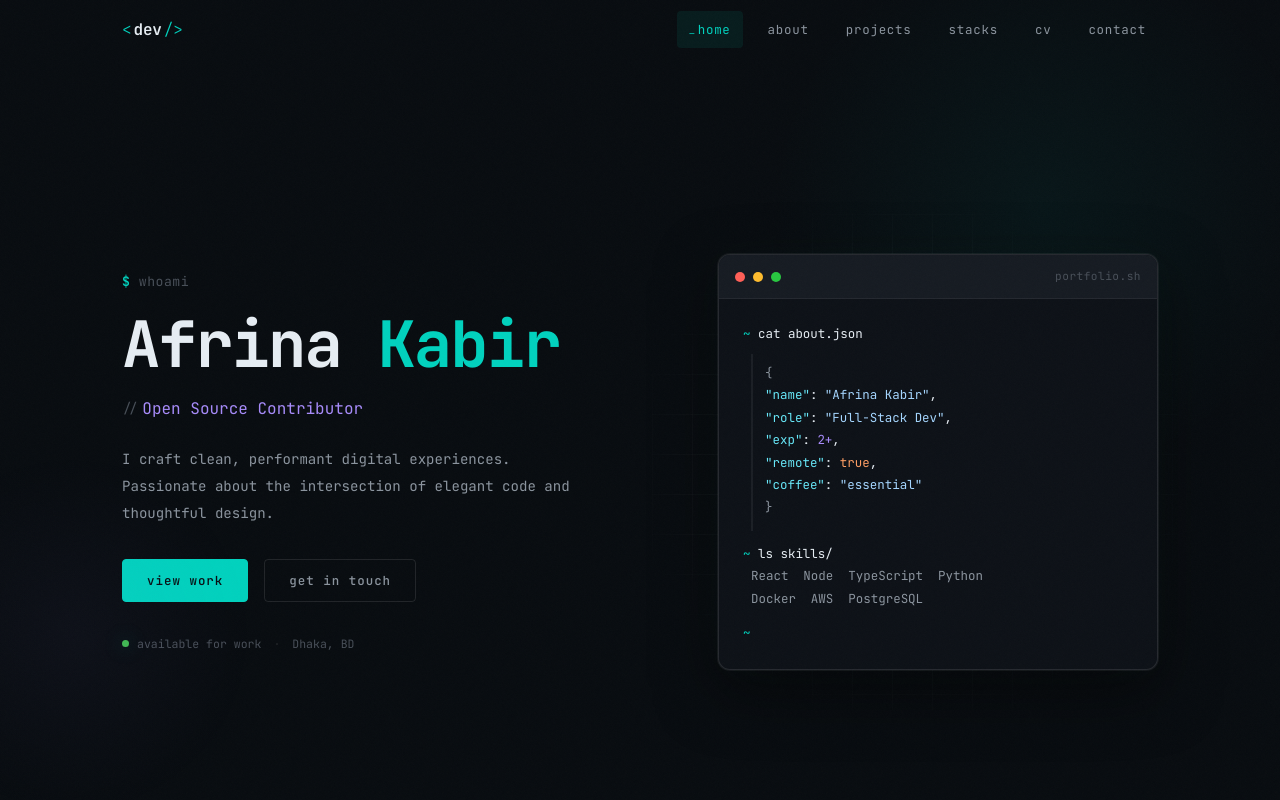
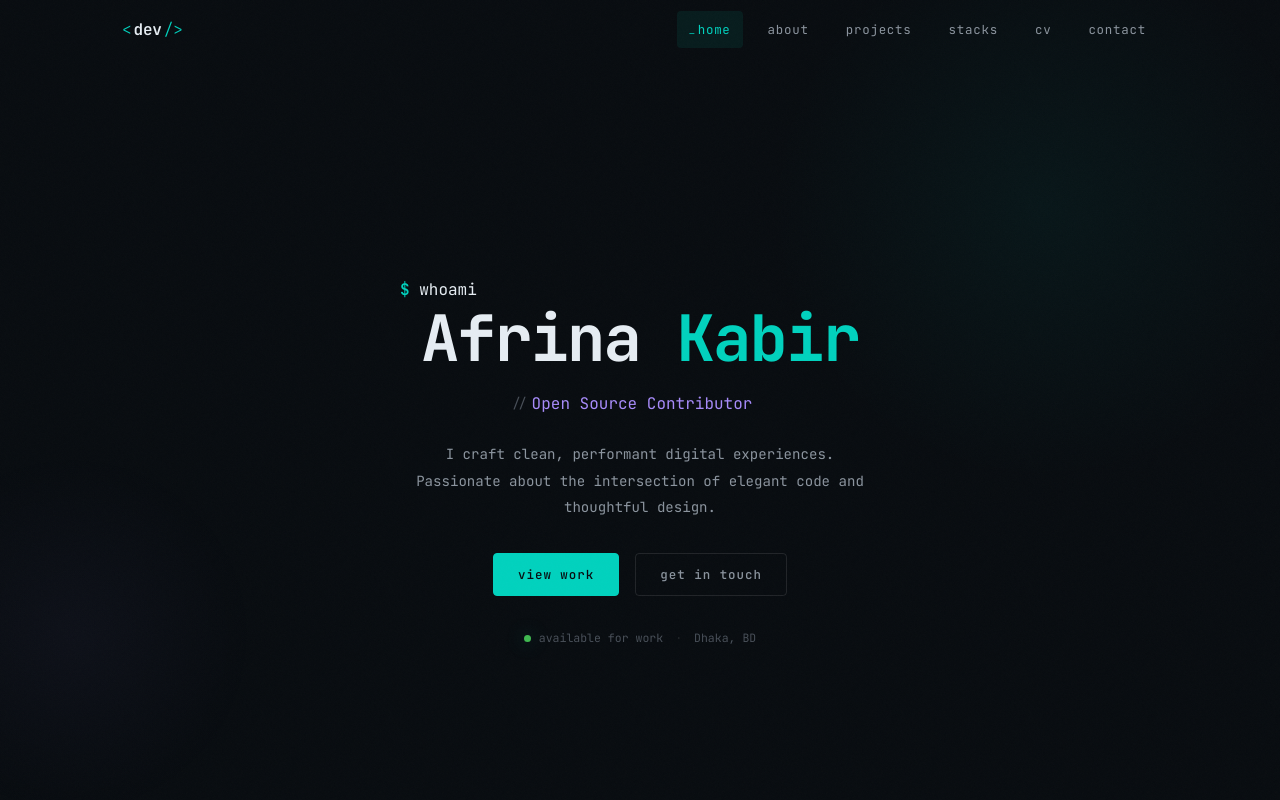
Before and after one commit to afrinaK/portfolio, a React (Vite) app: page / in a window 1280 px wide. Shown: the top 800 px of the page. Built offline with nearby package versions, Linux system fonts and the light colour scheme; the HTML template or start-up script is replaced by a standard one.

Commit message:
first changes

```diff
--- a/src/pages/Home.jsx
+++ b/src/pages/Home.jsx
@@ -6,7 +6,7 @@ const ROLES = [
   'Full-Stack Developer',
   'Open Source Contributor',
   'Problem Solver',
-  'UI/UX Enthusiast',
+  'Travel Enthusiast',
 ];
 
 export default function Home() {
@@ -91,7 +91,8 @@ export default function Home() {
         </div>
 
         {/* Right column — decorative terminal */}
-        <div className="home__terminal animate-fade-up" style={{ animationDelay: '0.4s' }}>
+
+        {/* <div className="home__terminal animate-fade-up" style={{ animationDelay: '0.4s' }}>
           <div className="terminal">
             <div className="terminal__bar">
               <span className="terminal__dot terminal__dot--red" />
@@ -106,8 +107,8 @@ export default function Home() {
                 <p>{'  '}<span className="t-key">"name"</span>: <span className="t-str">"Afrina Kabir"</span>,</p>
                 <p>{'  '}<span className="t-key">"role"</span>: <span className="t-str">"Full-Stack Dev"</span>,</p>
                 <p>{'  '}<span className="t-key">"exp"</span>: <span className="t-num">2+</span>,</p>
-                <p>{'  '}<span className="t-key">"remote"</span>: <span className="t-bool">true</span>,</p>
-                <p>{'  '}<span className="t-key">"coffee"</span>: <span className="t-str">"essential"</span></p>
+                <p>{'  '}<span className="t-key">"work-mode"</span>: <span className="t-bool">hybrid</span>,</p>
+                <p>{'  '}<span className="t-key">"tour"</span>: <span className="t-str">"essential"</span></p>
                 <p><span className="t-brace">{'}'}</span></p>
               </div>
               <p className="t-gap"><span className="t-prompt">~</span> <span className="t-cmd">ls skills/</span></p>
@@ -117,6 +118,7 @@ export default function Home() {
             </div>
           </div>
         </div>
+        */}
       </div>
 
       {/* Scroll indicator */}
--- a/src/styles/Home.css
+++ b/src/styles/Home.css
@@ -37,19 +37,29 @@
 }
 
 .home__inner {
-  display: grid;
-  grid-template-columns: 1fr 1fr;
+  display: flex;          /* Changed from grid to flex */
+  justify-content: center; /* Centers your content perfectly on the entire screen */
+  align-items: center;
   gap: var(--space-8);
-  align-items: center;
   min-height: calc(100vh - var(--nav-height) - var(--space-8));
 }
 
+.home__content {
+  display: flex;
+  flex-direction: column;
+  align-items: center;
+  text-align: center;
+  max-width: 650px;
+  /* width: 100%; optionally add this if it still looks narrow */
+  margin: 0 auto;
+}
+
 /* ── Content ────────────────────────────────────────────────── */
+
 .home__greeting {
-  font-size: 0.82rem;
-  color: var(--text-muted);
-  margin-bottom: var(--space-4);
-  letter-spacing: 0.04em;
+  align-self: flex-start;
+  text-align: left;
+  width: 100%;
 }
 
 .home__prompt {
```
Also changed, not shown: src/pages/CV.jsx (+7 -0 lines).
